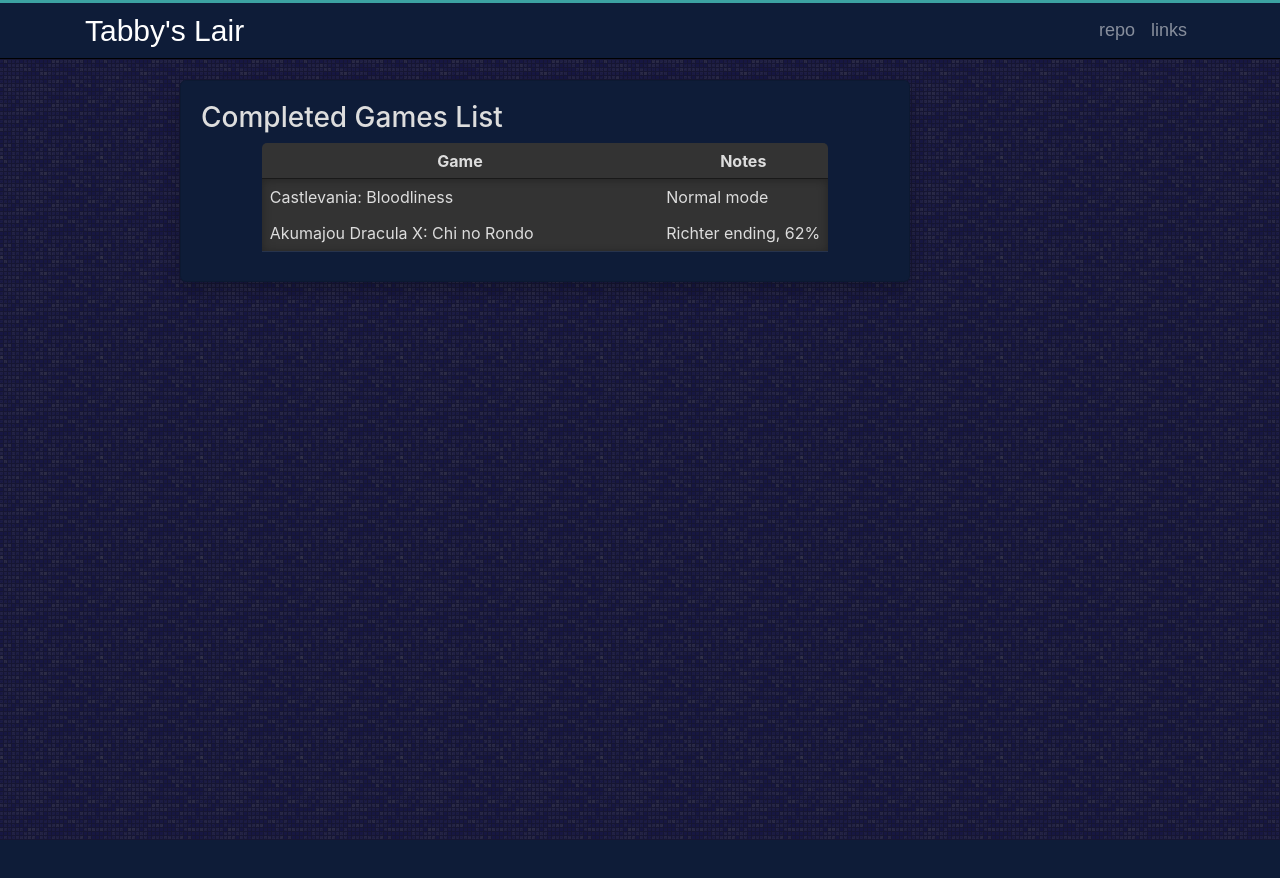
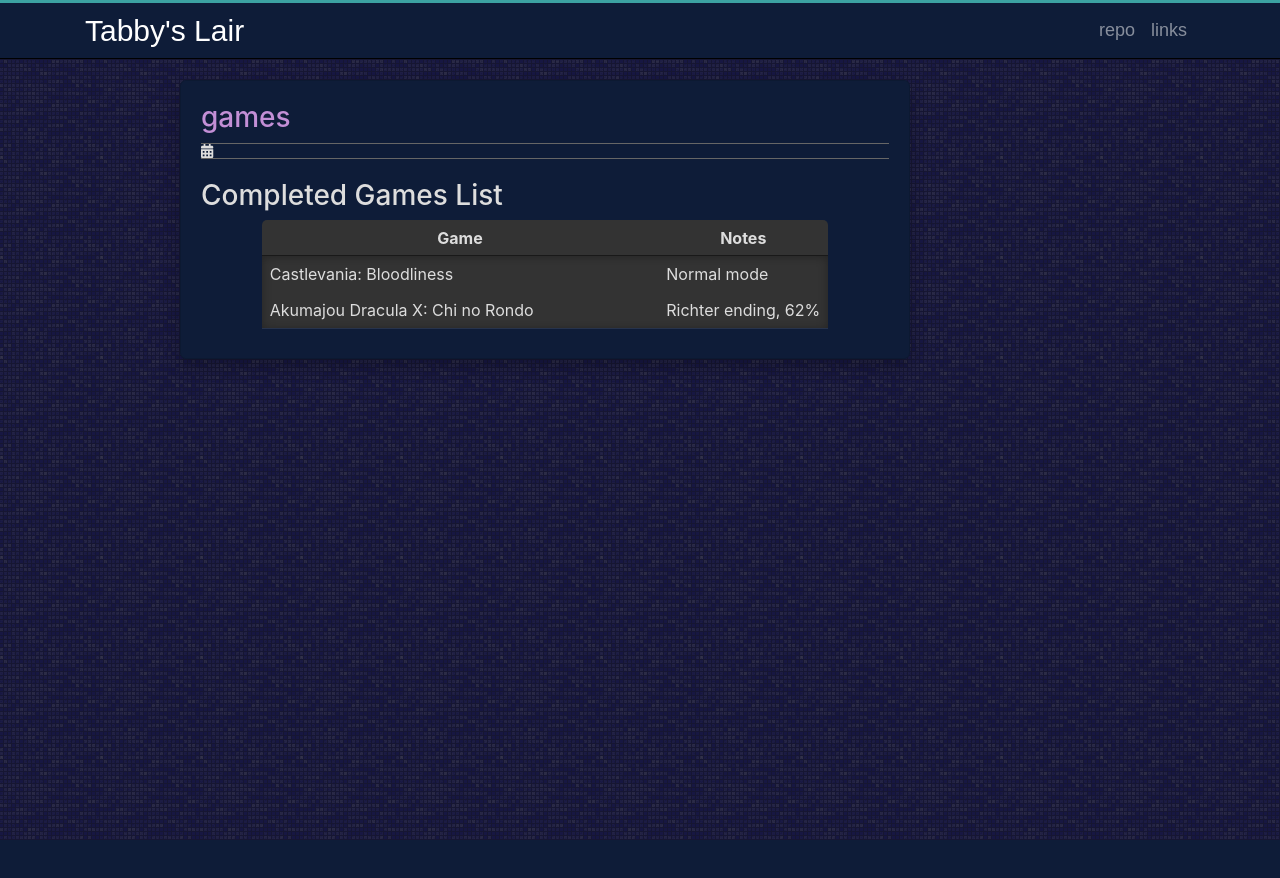
Before and after one commit to dengler9/dengler9.github.io, a Jekyll site: the page built from games.html, in a window 1280 px wide. Shown: the top 878 px of the page. Built offline with Jekyll 4.4.1, drawn with Linux system fonts in a browser that asks for light colours.

Commit message:
Update games.html
0.01(?

```diff
--- a/games.html
+++ b/games.html
@@ -1,48 +1,10 @@
 ---
-layout: page
+layout: post
 title: games
 ---
 
 <!DOCTYPE html>
 <html>
-<head>
-<style>
-    table {
-        background-color: #333333;
-        margin: 0 auto 10px;
-        border-top-left-radius: 5px;
-        border-top-right-radius: 5px;
-
-    tbody {
-        box-shadow: inset 0 1px 10px rgba(0, 0, 0, 0.3), 0 1px 0 rgba(255, 255, 255, 0.1), 0 -1px 0 rgba(0, 0, 0, 0.5);
-    }
-
-    th {
-        word-break: break-all;
-        text-transform: none;
-        text-align: center;
-        padding: .5em .75em;
-    }
-    td {
-        word-break: break-all;
-        padding: .5em;
-    }
-	}
-
-    table.wide {
-        width: 100%;
-        max-width: 100%;
-    }
-
-    table.inner-borders {
-        border-collapse: collapse;
-        border-style: hidden;
-    td {
-        border: 1px solid #5e5e5e;
-    }
-    }
-</style>
-</head>
 <body>
     <h1>Completed Games List</h1>
 <table>
```
